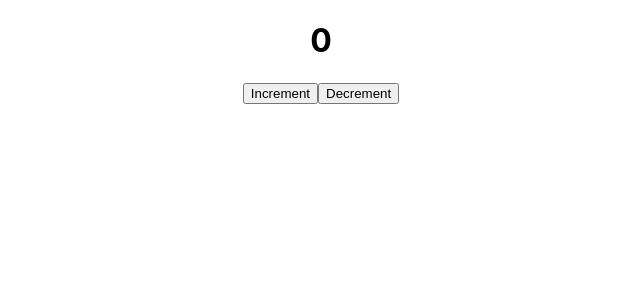
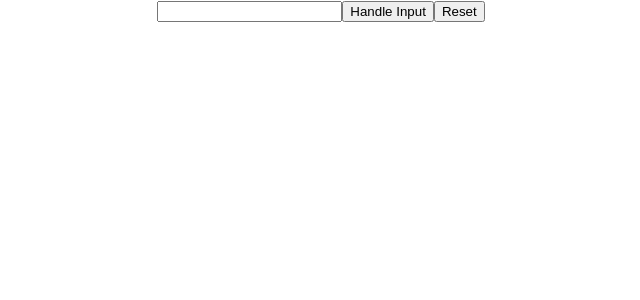
Before and after one commit to Tarunkumar2407/ReactBasics, a React (Create React App) app: page / in a window 1280 px wide. Shown: the top 300 px of the page, without its empty margins (319-959 px from the left). Built offline with nearby package versions, Linux system fonts and the light colour scheme.

Commit message:
inittial commit

```diff
--- a/src/App.js
+++ b/src/App.js
@@ -1,5 +1,6 @@
 import './App.css';
-import ComplexState from './Components/useReducer/ComplexState';
+// import ComplexState from './Components/useReducer/ComplexState';
+import UseRefHook from './Components/useRefHook.js/UseRefHook';
 // import UseContext from './Components/useContextHook/ContextAPI/propDrilling/UseContext';
 // import CountByReducer from './Components/useReducer/?CountByReducer';
 // import PropParent from './Components/ContextAPI/PropParent';
@@ -62,7 +63,8 @@ function App() {
       {/* <PropParentContextAPI /> */}
       {/* <UseContext /> */}
       {/* <CountByReducer /> */}
-      <ComplexState />
+      {/* <ComplexState /> */}
+      <UseRefHook />
     </div>
   );
 }
--- /dev/null
+++ b/src/Components/useRefHook.js/UseRefHook.js
@@ -0,0 +1,18 @@
+import React, { useRef } from 'react'
+
+const UseRefHook = () => {
+    let inputRef = useRef(null)
+    function handleInput(){
+        inputRef.current.value ="abc";
+        inputRef.current.focus()
+    }
+  return (
+    <div>
+      <input type='text' ref={inputRef} ></input>
+      <button onClick={handleInput}>Handle Input</button>
+      <button onClick={() => inputRef.current.value=""}>Reset</button>
+    </div>
+  )
+}
+
+export default UseRefHook
```
